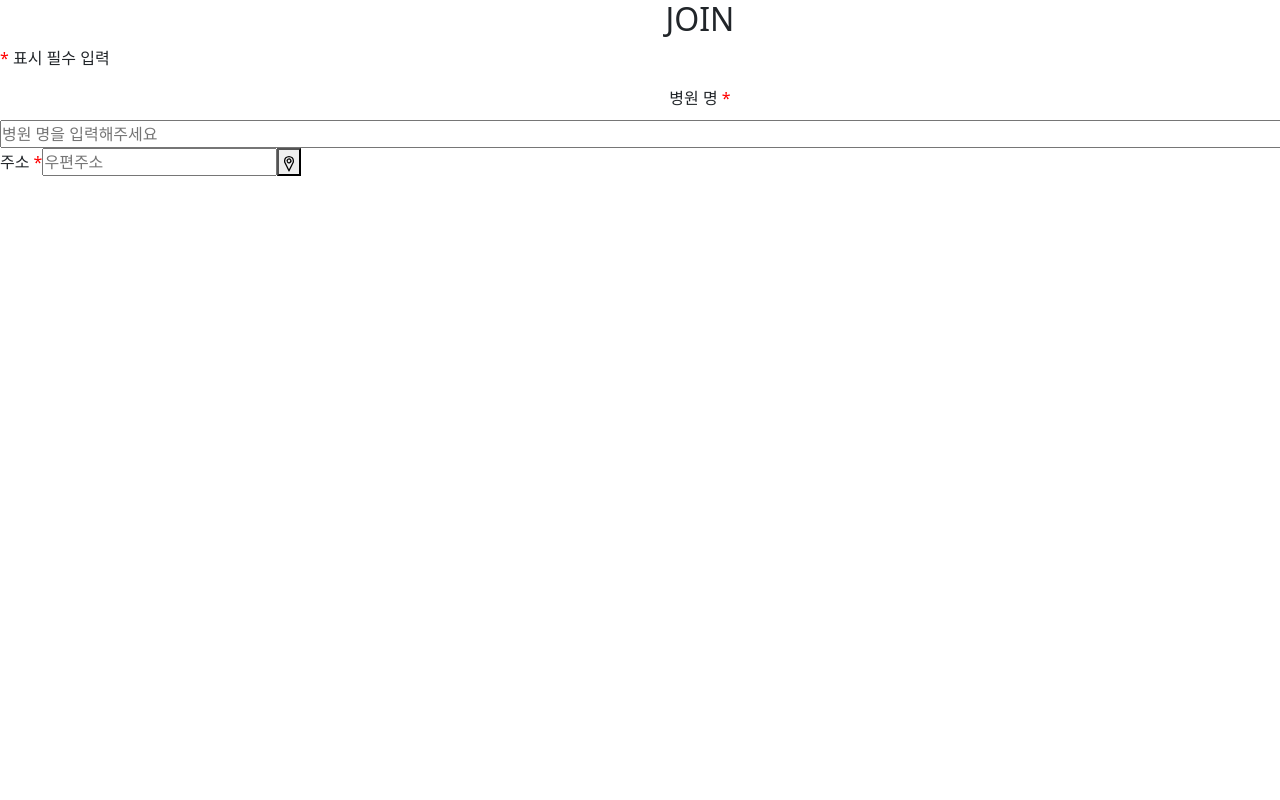
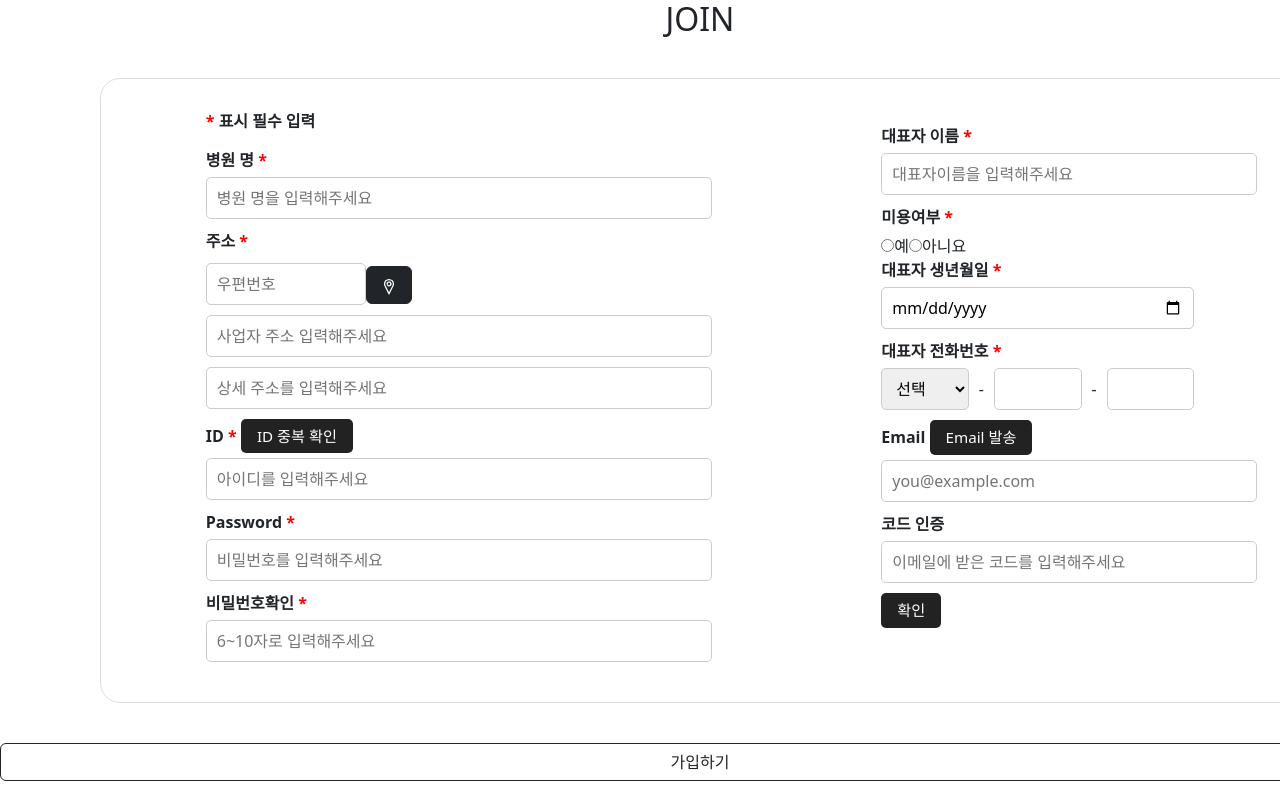
Before and after one commit to imhana1/dogcatproject, a React (Create React App) app in the folder dogcat/: page /hospital-signup in a window 1280 px wide. Shown: the top 800 px of the page. Built offline with nearby package versions, Linux system fonts and the light colour scheme.

Commit message:
0620 병원 회원가입 창

```diff
--- a/dogcat/src/App.css
+++ b/dogcat/src/App.css
@@ -18,9 +18,12 @@ li {
 .header {
     /* 가로 정렬 */
     display: flex;
-    /* 세로 가운데 */
-    align-items: center;
+    justify-content: space-between;
     height: 60px;
+    padding: 0 20px;
+    background-color: #AFEEEE;
+    font-weight: bold;
+    font-size: larger;
 }
 
 .name {
@@ -30,7 +33,6 @@ li {
     height: 50px;
     /* 줄 간격 */
     line-height: 50px;
-    font-weight: bold;
     text-align: center;
 }
 
@@ -38,6 +40,7 @@ li {
     display: flex;
     margin-left: auto;
     align-items: center;
+    height: 100%;
 }
 
 .intro-image {
--- /dev/null
+++ b/dogcat/src/components/SignupHospitalForm.css
@@ -0,0 +1,43 @@
+.formContainer {
+    display: flex;
+    gap: 40px;
+    max-width: 1200px;
+    margin: 40px auto;
+    padding: 30px 40px;
+    border: 1px solid #ddd;
+    border-radius: 20px;
+    background: #fff;
+}
+
+.labelStyle {
+    font-weight: bold;
+    margin-bottom: 5px;
+    display: block
+}
+
+.inputStyle {
+    width: 100%;
+    padding: 8px 10px;
+    font-size: 1rem;
+    border: 1px solid #ccc;
+    border-radius: 5px;
+    margin-bottom: 10px;
+    box-sizing: border-box;
+}
+
+.buttonStyle {
+    padding: 6px 16px;
+    background: #222;
+    color: #fff;
+    border: none;
+    border-radius: 5px;
+    cursor: pointer;
+    font-size: 0.95rem;
+}
+
+.phone-row {
+    align-items: center;
+    gap: 8px;
+    flex-wrap: nowrap; /* 줄바꿈 방지 */
+    margin-right: auto;
+}
--- a/dogcat/src/components/SignupHospitalForm.jsx
+++ b/dogcat/src/components/SignupHospitalForm.jsx
@@ -1,5 +1,6 @@
 import React, {useState} from 'react';
 import { VscLocation } from "react-icons/vsc";
+import './SignupHospitalForm.css';
 
 // 병원 회원가입 화면 입력창 컴포넌트
 function SignupHospitalForm() {
@@ -17,7 +18,13 @@ function SignupHospitalForm() {
         ceoBirth: "",
         ceoPhone1: "",
         ceoPhone2: "",
-        email: ""
+        ceoPhone3: "",
+        managerName: "",
+        managerPhone1: "",
+        managerPhone2: "",
+        managerPhone3: "",
+        email: "",
+        emailCheck: ""
     });
 
     const handleChange = e => {
@@ -25,33 +32,106 @@ function SignupHospitalForm() {
         setForm({ ...form, [name]: value });
     }
 
-    const formColStyle = {
-        flex: 1,
-        display: "flex",
-        flexDirection: "column",
-        gap: "10px",
-    };
-
     return (
-        <form>
-            <h2 className="text-center">JOIN</h2>
-            <p><span style={{ color: "red" }}>*</span> 표시 필수 입력</p>
-            <div style={formColStyle}>
-                <label>
+      <form>
+            <h2 style={{ textAlign: "center" }}>JOIN</h2>
+        <div className="formContainer">
+          <div>
+            <div style={{ marginBottom: "15px", textAlign: "left", fontWeight: "bold" }}><span style={{ color: "red"  }}>*</span> 표시 필수 입력</div>
+            <div>
+                {/* 왼쪽 컬럼 */}
+                <label className="labelStyle">
                     병원 명 <span style={{ color: "red" }}>*</span>
                 </label>
-                <input type="text" name="hospital" onChange={handleChange} placeholder="병원 명을 입력해주세요" value={form.hospital} required />
+                <input className="inputStyle" type="text" name="hospital" onChange={handleChange} placeholder="병원 명을 입력해주세요" value={form.hospital} required />
             </div>
-            <div >
-                <label>
+            <div>
+                <label className="labelStyle">
                     주소 <span style={{ color: "red" }}>*</span>
                 </label>
-                <input type="text" name="zip" onChange={handleChange} placeholder="우편주소" value={form.zip} required />
-                <button type="button">
+              <div>
+                <input className="inputStyle" type="text" name="zip" onChange={handleChange} placeholder="우편번호" value={form.zip} style={{ width: "160px" }} required />
+                <button type="button" className="mb-2 mt-2 btn btn-dark">
                     <span role="img" aria-label="search"><VscLocation size="20" /></span>
                 </button>
+              </div>
+              <div>
+                <input className="inputStyle" type="text" name="address1" onChange={handleChange} placeholder="사업자 주소 입력해주세요" value={form.address1} required />
+                <input className="inputStyle" type="text" name="address2" onChange={handleChange} placeholder="상세 주소를 입력해주세요" value={form.address2} required />
+              </div>
             </div>
-        </form>
+            <div>
+                <label className="labelStyle">
+                    ID <span style={{ color: "red" }}>*   <button type="button" className="buttonStyle">ID 중복 확인</button></span>
+                </label>
+                <input className="inputStyle" type="text" name="id" onChange={handleChange} placeholder="아이디를 입력해주세요" value={form.id} required />
+            </div>
+            <div>
+                <label className="labelStyle">
+                    Password <span style={{ color: "red" }}>*</span>
+                </label>
+                <input className="inputStyle" type="text" name="password" onChange={handleChange} placeholder="비밀번호를 입력해주세요" value={form.password} required />
+            </div>
+            <div>
+                <label className="labelStyle">
+                    비밀번호확인 <span style={{ color: "red" }}>*</span>
+                </label>
+                <input className="inputStyle" type="text" name="passwordCheck" onChange={handleChange} placeholder="6~10자로 입력해주세요" value={form.passwordCheck} required />
+            </div>
+          </div>
+           <div>
+             <div>
+              {/* 오른쪽 컬럼 */}
+               <div style={{ marginBottom: "15px", textAlign: "left" }}><span></span></div>
+              <label className="labelStyle">
+              대표자 이름 <span style={{ color: "red" }}>*</span>
+              </label>
+              <input type="text" name="ceoName" onChange={handleChange} placeholder="대표자이름을 입력해주세요" value={form.ceoName} style={{ width: "120%", padding: "8px 10px", fontSize: "1rem", border: "1px solid #ccc", borderRadius: "5px", marginBottom: "10px", boxSizing: "border-box"}} required />
+             </div>
+             <div>
+              <label className="labelStyle">
+              미용여부 <span style={{ color: "red" }}>*</span>
+              </label>
+              <input type="radio" name="ceoGender" onChange={handleChange} value="예" checked={form.ceoGender === "예"} required />예
+              <input type="radio" name="ceoGender" onChange={handleChange} value="아니요" checked={form.ceoGender === "아니요"} required />아니요
+             </div>
+             <div>
+              <label className="labelStyle">
+              대표자 생년월일 <span style={{ color: "red" }}>*</span>
+              </label>
+              <input className="inputStyle" type="date" name="ceoBirth" onChange={handleChange} placeholder="YYYY-DD-MM" value={form.ceoBirth} required />
+             </div>
+             <label className="labelStyle">
+               대표자 전화번호 <span style={{ color: "red" }}>*</span>
+             </label>
+              <div className="phone-row" style={{ display: "flex", alignItems: "center", gap: "10px", marginBottom: "10px", flexWrap: "wrap" }}>
+              <select name="ceoPhone1" onChange={handleChange} value={form.ceoPhone1}  style={{ width: "80px", padding: "8px 10px", fontSize: "1rem", flexGrow: 1, border: "1px solid #ccc", borderRadius: "5px", boxSizing: "border-box" }} required>
+                <option value="">선택</option>
+                <option value="010">010</option>
+                <option value="011">011</option>
+                <option value="02">02</option>
+              </select>
+               <span>-</span>
+               <input type="text" name="ceoPhone2" onChange={handleChange} value={form.ceoPhone2} style={{ width: "80px", padding: "8px 10px", fontSize: "1rem", flexGrow: 1, border: "1px solid #ccc", borderRadius: "5px", boxSizing: "border-box"}} required />
+               <span>-</span>
+               <input type="text" name="ceoPhone3" onChange={handleChange} value={form.ceoPhone3} style={{ width: "80px", padding: "8px 10px", fontSize: "1rem", flexGrow: 1, border: "1px solid #ccc", borderRadius: "5px", boxSizing: "border-box"}} required />
+              </div>
+            <div>
+              {/* 버튼 일부러 이렇게 한거임 ! 옆에 공간 스페이스바로 주고 옆에 딱 나오게 */}
+              <label className="labelStyle">Email  <button type="button" className="buttonStyle">Email 발송</button></label>
+              <input type="email" name="email" onChange={handleChange} placeholder="you@example.com" value={form.email} style={{ width: "120%", padding: "8px 10px", fontSize: "1rem", border: "1px solid #ccc", borderRadius: "5px", marginBottom: "10px", boxSizing: "border-box"}} required />
+            </div>
+            <div>
+              <label className="labelStyle">코드 인증</label>
+              <input type="text" name="emailCheck" onChange={handleChange} placeholder="이메일에 받은 코드를 입력해주세요" value={form.emailCheck} style={{ width: "120%", padding: "8px 10px", fontSize: "1rem", border: "1px solid #ccc", borderRadius: "5px", marginBottom: "10px", boxSizing: "border-box"}} required />
+              <button type="button" className="buttonStyle">확인</button>
+            </div>
+           </div>
+        </div>
+        <div className="d-grid">
+          <button type="button" className="btn btn-outline-dark btn-block">가입하기</button>
+        </div>
+      </form>
     );
 }
 
```
